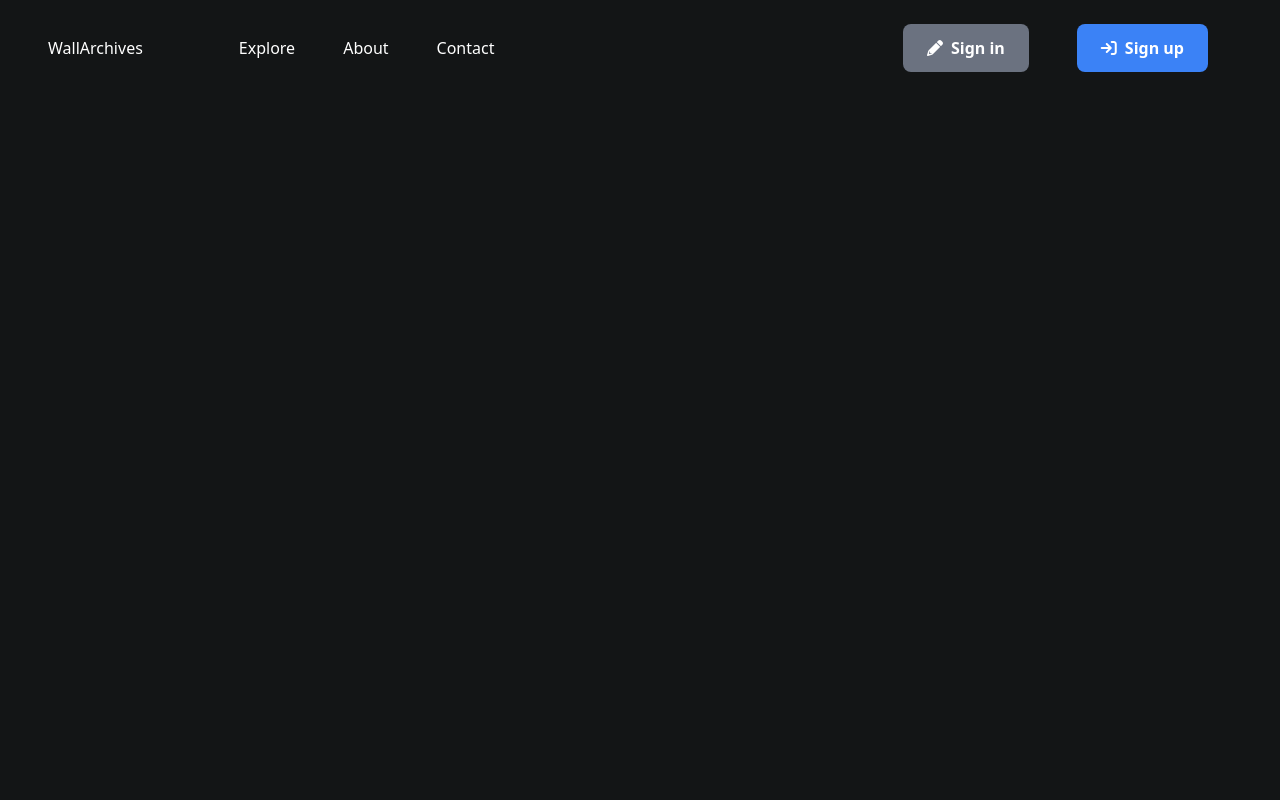
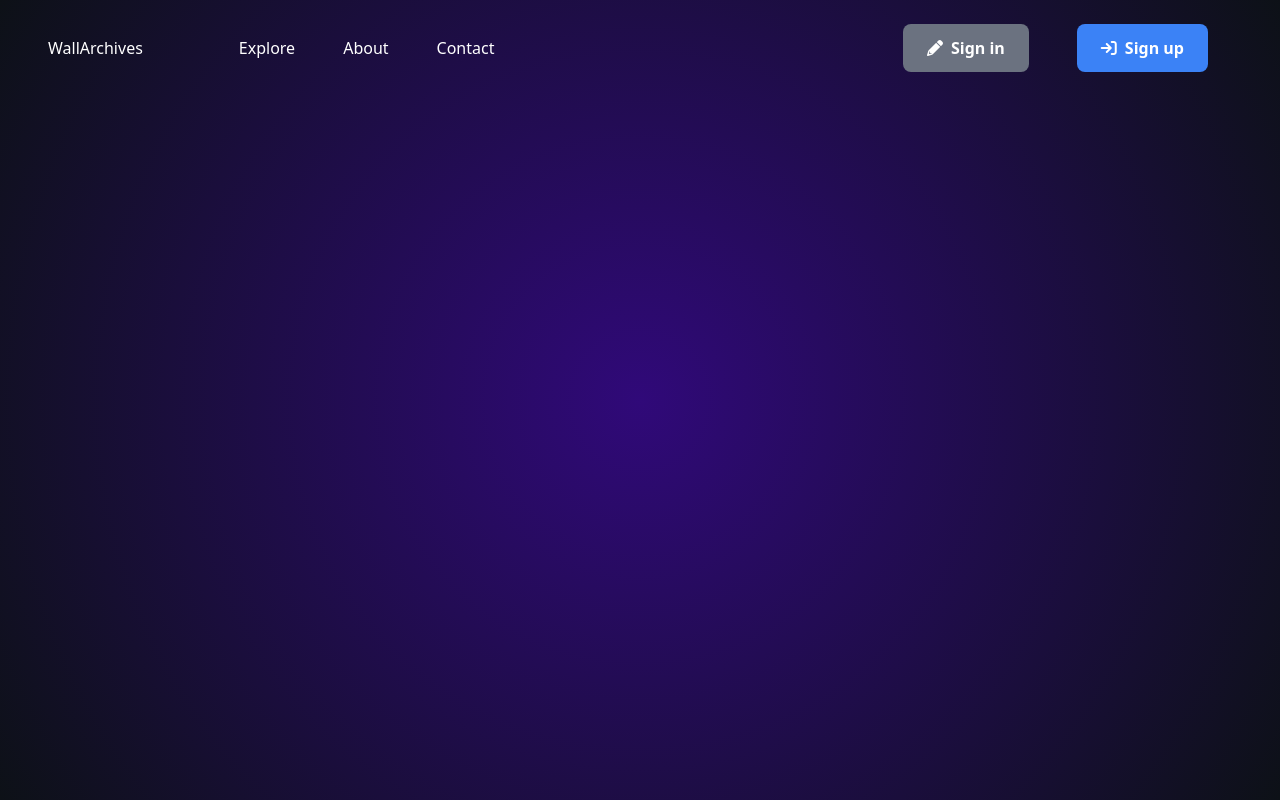
Before and after one commit to Eciric/WallArchives, an Angular app: page / in a window 1280 px wide. Built offline with nearby package versions, Linux system fonts and the light colour scheme.

Commit message:
Update styles.css

```diff
--- a/src/styles.css
+++ b/src/styles.css
@@ -1,4 +1,10 @@
 /* You can add global styles to this file, and also import other style files */
+html,
 body {
-  background-color: #131516;
+  width: 100%;
+  height: 100%;
 }
+
+body {
+  background: radial-gradient(circle at center, #300979, #0d1117);
+}
```
